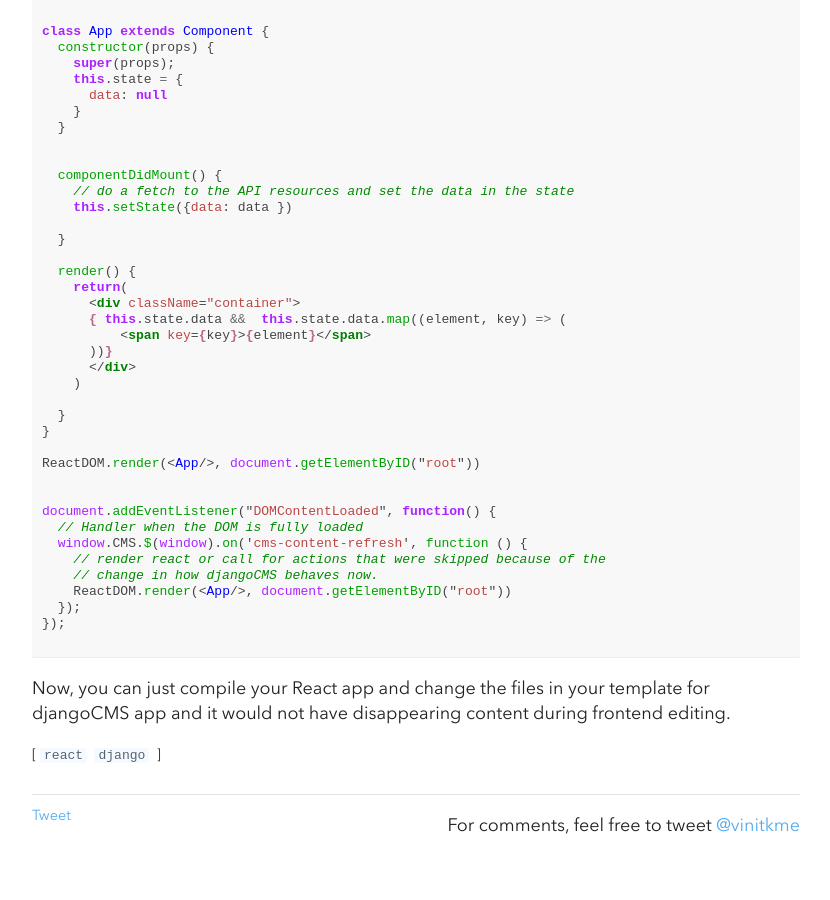
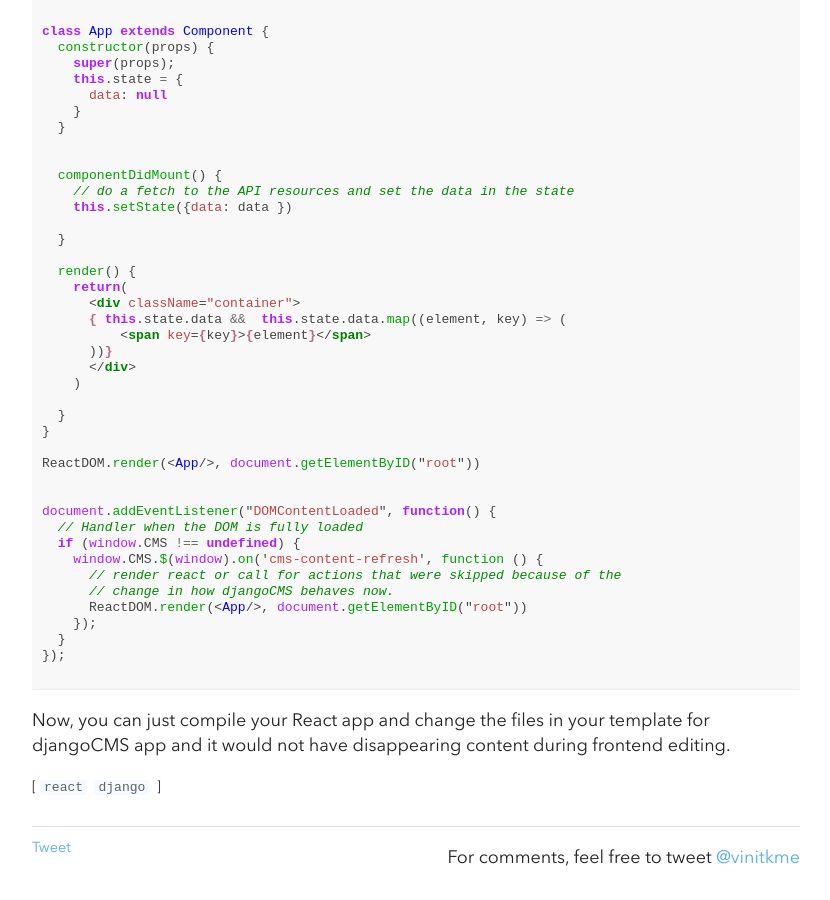
Before and after one commit to vinitkumar/vinitkumar.github.com, a Jekyll site: the page built from _posts/2018-05-24-React-With-Django-CMS.md, in a window 1280 px wide and 900 px high, scrolled down 2771 px. Shown: the whole window, without its empty margins (224-1054 px from the left). Built offline with Jekyll 4.4.1, drawn with Linux system fonts in a browser that asks for light colours; comment, search, counter and statistics services are not loaded; before the commit the page ends 3639 px from its top, so only the background shows below that.

Commit message:
dfix syantad

````diff
--- a/_posts/2018-05-24-React-With-Django-CMS.md
+++ b/_posts/2018-05-24-React-With-Django-CMS.md
@@ -139,11 +139,13 @@ ReactDOM.render(<App/>, document.getElementByID("root"))
 
 document.addEventListener("DOMContentLoaded", function() {
   // Handler when the DOM is fully loaded
-  window.CMS.$(window).on('cms-content-refresh', function () {
-    // render react or call for actions that were skipped because of the
-    // change in how djangoCMS behaves now.
-    ReactDOM.render(<App/>, document.getElementByID("root"))
-  });
+  if (window.CMS !== undefined) {
+    window.CMS.$(window).on('cms-content-refresh', function () {
+      // render react or call for actions that were skipped because of the
+      // change in how djangoCMS behaves now.
+      ReactDOM.render(<App/>, document.getElementByID("root"))
+    });
+  }
 });
 
 ```
````
